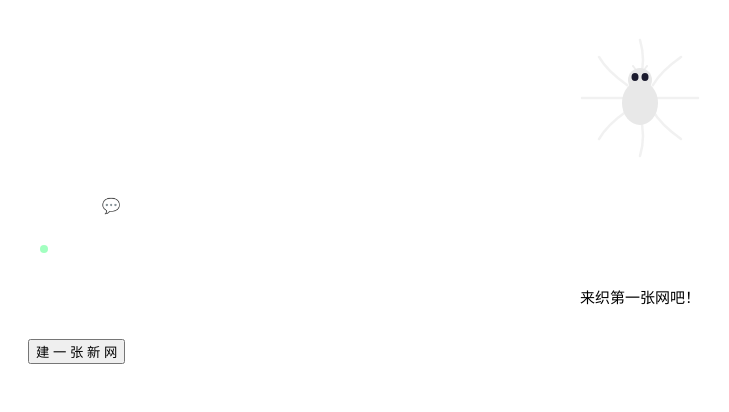
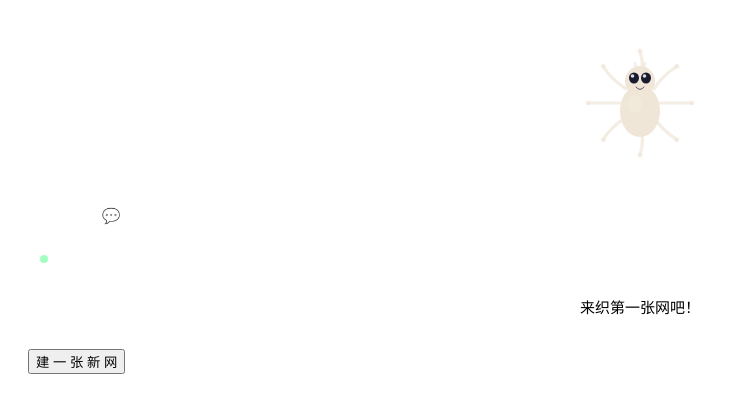
Before and after one commit to HeibaiPeiii/spiderweave, a React (Vite) app in the folder web/: page / in a window 1280 px wide. Shown: the top 412 px of the page, without its empty margins (0-729 px from the left). Built offline with nearby package versions, Linux system fonts and the light colour scheme; the HTML template or start-up script is replaced by a standard one.

Commit message:
feat: cute spider redesign — round body, big sparkly eyes, smile, chunky legs, entry zoom animation

```diff
--- a/web/src/components/Spider.jsx
+++ b/web/src/components/Spider.jsx
@@ -1,16 +1,10 @@
-import { useMemo } from 'react'
+import { useState, useEffect, useMemo } from 'react'
 import { useSpider } from '../contexts/SpiderContext.jsx'
 
-/**
- * 在 a, b 之间按 t (0~1) 线性插值
- */
 function lerp(a, b, t) {
   return a + (b - a) * t
 }
 
-/**
- * 在两个 hex 颜色之间插值
- */
 function lerpColor(c1, c2, t) {
   const r1 = parseInt(c1.slice(1, 3), 16)
   const g1 = parseInt(c1.slice(3, 5), 16)
@@ -18,39 +12,52 @@ function lerpColor(c1, c2, t) {
   const r2 = parseInt(c2.slice(1, 3), 16)
   const g2 = parseInt(c2.slice(3, 5), 16)
   const b2 = parseInt(c2.slice(5, 7), 16)
-  const r = Math.round(lerp(r1, r2, t))
-  const g = Math.round(lerp(g1, g2, t))
-  const b = Math.round(lerp(b1, b2, t))
-  return `rgb(${r},${g},${b})`
+  return `rgb(${Math.round(lerp(r1, r2, t))},${Math.round(lerp(g1, g2, t))},${Math.round(lerp(b1, b2, t))})`
 }
 
 /**
- * 蜘蛛 SVG 组件 — 外观随饥饿值平滑变化
- *
- * hunger 100 → 饱满、亮银、腿伸展、眼正常
- * hunger  50 → 偏小、灰白、腿微收、眼变大
- * hunger   0 → 萎缩、暗灰、腿瘫软、眼半闭
+ * 蜘蛛 SVG — 可爱风格 + 由远及近入场动画
  */
 export default function Spider() {
   const { hunger } = useSpider()
 
+  // 入场动画：0 → 1
+  const [entryT, setEntryT] = useState(0)
+
+  useEffect(() => {
+    let raf
+    const start = performance.now()
+    const duration = 900
+    function tick(now) {
+      const p = Math.min((now - start) / duration, 1)
+      setEntryT(p)
+      if (p < 1) raf = requestAnimationFrame(tick)
+    }
+    raf = requestAnimationFrame(tick)
+    return () => cancelAnimationFrame(raf)
+  }, [])
+
+  // 入场弹性缓动：由远及近 + 轻微弹跳
+  const entryEase = 1 - Math.pow(1 - entryT, 3) // ease-out
+  const entryBounce = entryT >= 1 ? 0 : Math.sin(entryT * Math.PI * 2.5) * (1 - entryT) * 0.08
+  const entryScale = entryEase + entryBounce
+  const entryOpacity = Math.min(1, entryT * 1.5)
+
   const style = useMemo(() => {
-    // t: 0 = 极度饥饿, 1 = 饱满
     const t = Math.max(0, Math.min(1, hunger / 100))
 
     return {
       scale: lerp(0.5, 1.0, t),
-      bodyFill: lerpColor('#555555', '#e8e8e8', t),
-      eyeOpen: lerp(0.3, 1.0, t),       // 眼开合度
-      opacity: lerp(0.4, 1.0, t),
-      legSpread: lerp(0.6, 1.0, t),      // 腿伸展度
-      bodyRy: lerp(16, 22, t),            // 腹部高度（饿时干瘪）
-      animationDuration: lerp(5, 3, t),   // 浮动速度
-      wobble: (1 - t) * 1.5,              // 饿时微颤幅度
+      bodyFill: lerpColor('#888888', '#f0e6d8', t),
+      eyeOpen: lerp(0.3, 1.0, t),
+      opacity: lerp(0.45, 1.0, t),
+      legSpread: lerp(0.55, 1.0, t),
+      bodyRy: lerp(18, 26, t),
+      animationDuration: lerp(5.5, 3.5, t),
     }
   }, [hunger])
 
-  const size = 140
+  const size = 150
   const half = size / 2
   const isShrunk = hunger === 0
 
@@ -62,8 +69,9 @@ export default function Spider() {
         animation: isShrunk
           ? `shake ${style.animationDuration}s ease-in-out infinite`
           : `float ${style.animationDuration}s ease-in-out infinite`,
-        opacity: style.opacity,
+        opacity: style.opacity * entryOpacity,
         transition: 'opacity 0.8s ease',
+        transform: `scale(${entryScale})`,
       }}
     >
       <svg
@@ -76,87 +84,124 @@ export default function Spider() {
           transform={`scale(${style.scale})`}
           style={{ transformOrigin: 'center', transition: 'transform 0.8s ease' }}
         >
-          {/* 8 条腿 — 角度随饥饿收窄 */}
+          {/* 8 条短粗腿 — 可爱比例 */}
           {[0, 45, 90, 135, 180, 225, 270, 315].map((baseAngle, i) => {
-            // 饿时腿向外伸展的角度变小（瘫软）
-            const spreadAngle = baseAngle + (i % 2 === 0 ? 1 : -1) * (1 - style.legSpread) * 15
-            const rad = (spreadAngle * Math.PI) / 180
-            const legLen = 40 * style.legSpread
-            const x1 = half + Math.cos(rad) * 18
-            const y1 = half + Math.sin(rad) * 18
-            const x2 = half + Math.cos(rad) * (18 + legLen)
-            const y2 = half + Math.sin(rad) * (18 + legLen)
-            // 控制点：饿时腿弯曲更明显（垂落感）
-            const droop = (1 - style.legSpread) * 15
-            const mx = half + Math.cos(rad) * (18 + legLen * 0.5) + (i % 2 === 0 ? 6 : -6)
-            const my = half + Math.sin(rad) * (18 + legLen * 0.5) + droop
+            const spread = (i % 2 === 0 ? 1 : -1) * (1 - style.legSpread) * 12
+            const angle = baseAngle + spread
+            const rad = (angle * Math.PI) / 180
+            const legLen = 32 * style.legSpread
+            const x1 = half + Math.cos(rad) * 20
+            const y1 = half + Math.sin(rad) * 20
+            const x2 = half + Math.cos(rad) * (20 + legLen)
+            const y2 = half + Math.sin(rad) * (20 + legLen)
+            const droop = (1 - style.legSpread) * 12
+            const mx = half + Math.cos(rad) * (20 + legLen * 0.5) + (i % 2 === 0 ? 5 : -5)
+            const my = half + Math.sin(rad) * (20 + legLen * 0.5) + droop
+
+            // 腿末端小圆点（小脚）
             return (
+              <g key={i}>
                 <path
-                key={i}
                   d={`M${x1},${y1} Q${mx},${my} ${x2},${y2}`}
                   stroke={style.bodyFill}
-                strokeWidth={lerp(1.8, 2.5, style.legSpread)}
+                  strokeWidth={lerp(2.2, 3.2, style.legSpread)}
                   fill="none"
                   strokeLinecap="round"
-                opacity={lerp(0.3, 0.6, style.legSpread)}
+                  opacity={lerp(0.35, 0.7, style.legSpread)}
                   style={{ transition: 'stroke 0.8s ease, opacity 0.8s ease' }}
                 />
+                <circle
+                  cx={x2} cy={y2} r={2.5}
+                  fill={style.bodyFill}
+                  opacity={lerp(0.3, 0.55, style.legSpread)}
+                />
+              </g>
             )
           })}
 
-          {/* 身体 — 腹部随饥饿干瘪 */}
+          {/* 身体 — 圆胖 */}
           <ellipse
             cx={half}
-            cy={half + 5}
-            rx={18}
+            cy={half + 8}
+            rx={20}
             ry={style.bodyRy}
-            fill={style.bodyFill}
-            style={{ transition: 'fill 0.8s ease, ry 0.8s ease' }}
-          />
-
-          {/* 头部 */}
-          <circle
-            cx={half}
-            cy={half - 18}
-            r={12}
             fill={style.bodyFill}
             style={{ transition: 'fill 0.8s ease' }}
           />
 
-          {/* 眼睛 — 饿时变大变圆（惊慌），极度饿时半闭 */}
+          {/* 身体高光 — 增加立体感 */}
           <ellipse
             cx={half - 5}
-            cy={half - 21}
-            rx={lerp(2, 3.5, style.eyeOpen)}
-            ry={lerp(1.5, 4, style.eyeOpen)}
+            cy={half + 1}
+            rx={7}
+            ry={style.bodyRy * 0.35}
+            fill="rgba(255,255,255,0.12)"
+            style={{ transition: 'fill 0.8s ease' }}
+          />
+
+          {/* 头部 — 大圆头（可爱比例） */}
+          <circle
+            cx={half}
+            cy={half - 22}
+            r={15}
+            fill={style.bodyFill}
+            style={{ transition: 'fill 0.8s ease' }}
+          />
+
+          {/* 头部高光 */}
+          <circle
+            cx={half - 4}
+            cy={half - 27}
+            r={5}
+            fill="rgba(255,255,255,0.1)"
+          />
+
+          {/* 大眼睛 + 白色高光 */}
+          <ellipse
+            cx={half - 6}
+            cy={half - 25}
+            rx={lerp(2.5, 5, style.eyeOpen)}
+            ry={lerp(2, 5.5, style.eyeOpen)}
             fill="#1a1a2e"
             style={{ transition: 'rx 0.8s ease, ry 0.8s ease' }}
           />
           <ellipse
-            cx={half + 5}
-            cy={half - 21}
-            rx={lerp(2, 3.5, style.eyeOpen)}
-            ry={lerp(1.5, 4, style.eyeOpen)}
+            cx={half + 6}
+            cy={half - 25}
+            rx={lerp(2.5, 5, style.eyeOpen)}
+            ry={lerp(2, 5.5, style.eyeOpen)}
             fill="#1a1a2e"
             style={{ transition: 'rx 0.8s ease, ry 0.8s ease' }}
           />
+          {/* 眼神光 */}
+          <circle cx={half - 7.5} cy={half - 27} r={1.8} fill="rgba(255,255,255,0.85)" />
+          <circle cx={half + 4.5} cy={half - 27} r={1.8} fill="rgba(255,255,255,0.85)" />
 
-          {/* 螯肢 — 饿时下垂 */}
+          {/* 微笑弧线 */}
           <path
-            d={`M${half - 4},${half - 28} L${half - 7},${half - 32 - (1 - style.legSpread) * 8}`}
+            d={`M${half - 4},${half - 16} Q${half},${half - 11} ${half + 4},${half - 16}`}
+            stroke="#1a1a2e"
+            strokeWidth={1}
+            fill="none"
+            strokeLinecap="round"
+            opacity={lerp(0.3, 0.7, style.eyeOpen)}
+            style={{ transition: 'opacity 0.8s ease' }}
+          />
+
+          {/* 螯肢 — 小短可爱 */}
+          <path
+            d={`M${half - 4},${half - 35} L${half - 5},${half - 40}`}
             stroke={style.bodyFill}
-            strokeWidth={2}
+            strokeWidth={2.5}
             strokeLinecap="round"
-            opacity={lerp(0.3, 0.7, style.opacity)}
-            style={{ transition: 'stroke 0.8s ease, opacity 0.8s ease' }}
+            opacity={0.65}
           />
           <path
-            d={`M${half + 4},${half - 28} L${half + 7},${half - 32 - (1 - style.legSpread) * 8}`}
+            d={`M${half + 4},${half - 35} L${half + 5},${half - 40}`}
             stroke={style.bodyFill}
-            strokeWidth={2}
+            strokeWidth={2.5}
             strokeLinecap="round"
-            opacity={lerp(0.3, 0.7, style.opacity)}
-            style={{ transition: 'stroke 0.8s ease, opacity 0.8s ease' }}
+            opacity={0.65}
           />
         </g>
       </svg>
```
Lines whose indentation alone changed are shown as unchanged.
